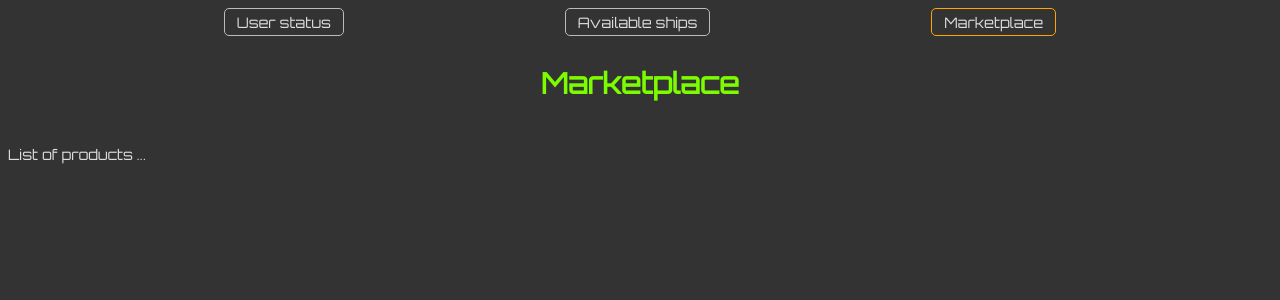
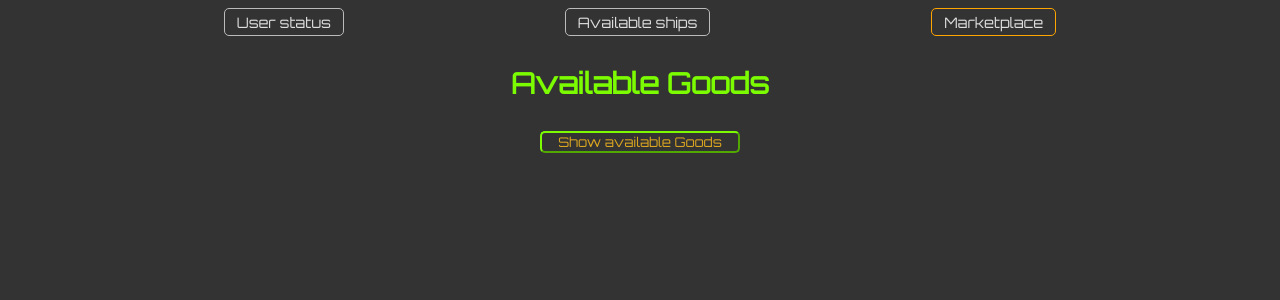
Before and after one commit to mwarnck/spacetraders-team, a React (Create React App) app: page /market in a window 1280 px wide. Shown: the top 300 px of the page. Built offline with nearby package versions, Linux system fonts and the light colour scheme.

Commit message:
Add items to marketplace

```diff
--- a/src/App.js
+++ b/src/App.js
@@ -33,8 +33,6 @@ function App() {
               token={token}
               getUserInfo={getUserInfo}
               currentShip={currentShip}
-              saveToLocal={saveToLocal}
-              loadFromLocal={loadFromLocal}
             />
           }
         />
@@ -42,7 +40,7 @@ function App() {
           path="/ships"
           element={<ShipsPage token={token} buyShip={buyShip} />}
         />
-        <Route path="/market" element={<MarketPage />} />
+        <Route path="/market" element={<MarketPage token={token} />} />
       </Routes>
     </div>
   );
--- a/src/pages/MarketPage.js
+++ b/src/pages/MarketPage.js
@@ -1,13 +1,53 @@
 import styled from 'styled-components';
+import { useState } from 'react';
+import Button from '../components/Button.js';
 
-export default function MarketPage() {
+export default function MarketPage({ token }) {
+  const [availableGoods, setAvailableGoods] = useState([]);
+
   return (
     <PageContainer>
-      <h1>Marketplace</h1>
-      <p>List of products ...</p>
+      <h1>Available Goods</h1>
+      <Button handleClick={getMarketGoods}>Show available Goods</Button>
+      {availableGoods ? (
+        availableGoods.map(good => (
+          <>
+            <GoodsContainer>
+              <h3>Good:</h3>
+              <p>{good.symbol}</p>
+              <h3>Price per unit:</h3>
+              <p>{good.pricePerUnit}</p>
+              <h3>Available quantity:</h3>
+              <p>{good.quantityAvailable}</p>
+              <h3>Volume per unit:</h3>
+              <p>{good.volumePerUnit}</p>
+              <Button>Buy {good.symbol}</Button>
+            </GoodsContainer>
+            <br />
+          </>
+        ))
+      ) : (
+        <ErrorMessage>Buy a ship!</ErrorMessage>
+      )}
     </PageContainer>
   );
+
+  async function getMarketGoods() {
+    try {
+      const response = await fetch(
+        'https://api.spacetraders.io/locations/OE-PM-TR/marketplace?token=' +
+          token
+      );
+
+      const data = await response.json();
+      console.log('Ausgabe: ', data);
+      setAvailableGoods(data.marketplace);
+    } catch (error) {
+      console.error('ERROR:', error);
+    }
+  }
 }
+
 const PageContainer = styled.main`
   display: grid;
   gap: 10px;
@@ -17,3 +57,25 @@ const PageContainer = styled.main`
     color: lawngreen;
   }
 `;
+
+const GoodsContainer = styled.section`
+  display: grid;
+  gap: 5px;
+  padding: 10px 0 10px 25px;
+  border: 0.5px dotted orange;
+  border-radius: 5px;
+
+  h3 {
+    margin: 0 0 -15px 0;
+    color: goldenrod;
+  }
+`;
+
+const ErrorMessage = styled.p`
+  text-align: center;
+  font-size: 1.3rem;
+  color: goldenrod;
+  border: 1px dotted orange;
+  border-radius: 5px;
+  padding: 15px;
+`;
--- a/src/pages/UserStatusPage.js
+++ b/src/pages/UserStatusPage.js
@@ -11,8 +11,6 @@ export default function UserStatusPage({
   token,
   getUserInfo,
   currentShip,
-  saveToLocal,
-  loadFromLocal,
 }) {
   const [availableLoans, setAvailableLoans] = useState([]);
   const [currentLoans, setCurrentLoans] = useLocalStorage('currentLoans', {});
```
Also changed, not shown: 1 other file (tests, documents, lock files or other folders).
